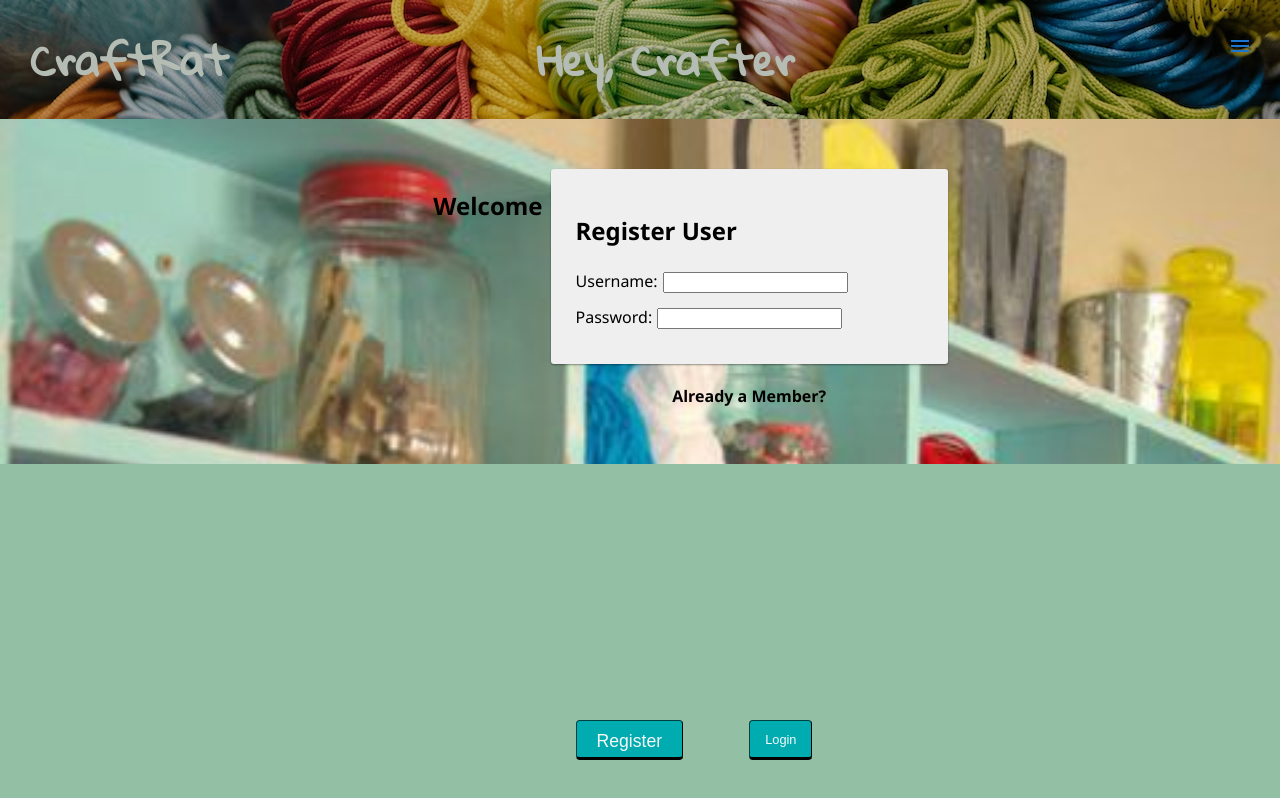
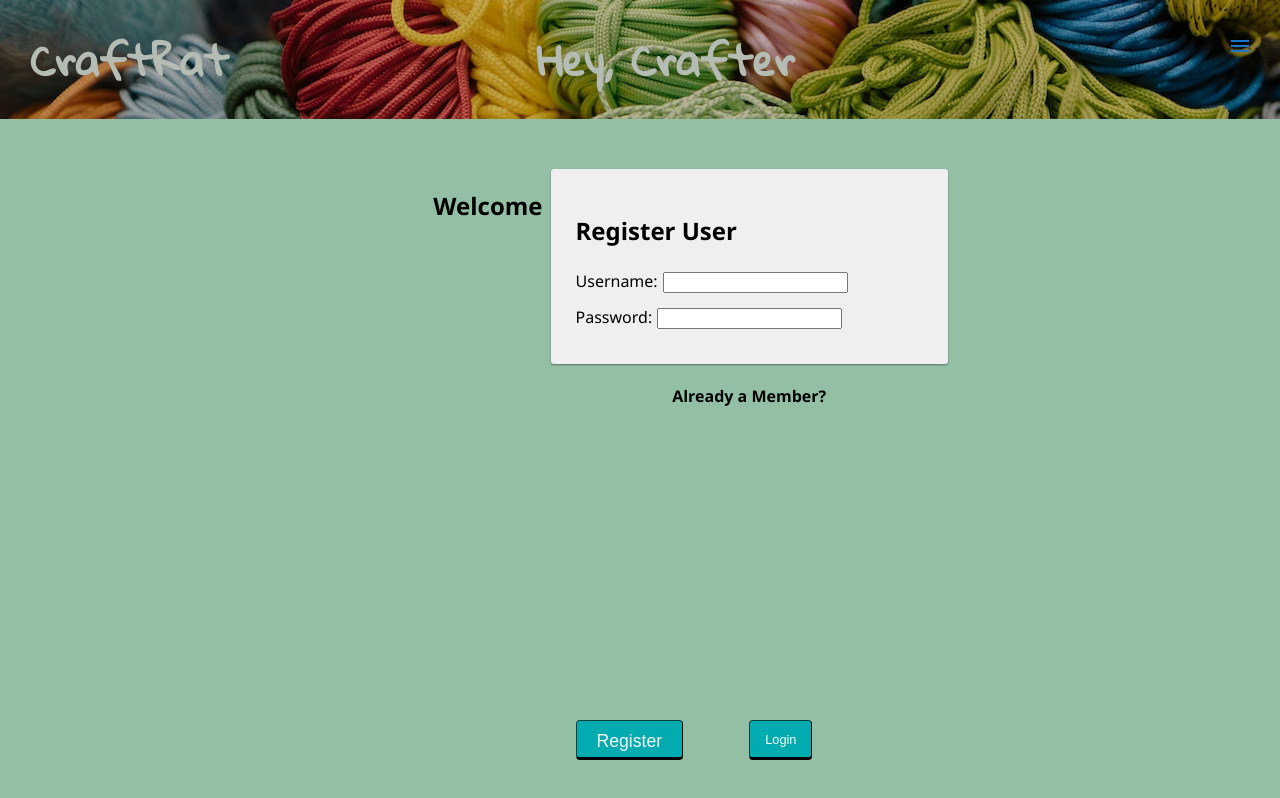
Before and after one commit to CrystalRedmon/craft-rat, a React (Create React App) app: page /about#/home in a window 1280 px wide. Built offline with nearby package versions, Linux system fonts and the light colour scheme; no server answers.

Commit message:
remove background image

```diff
--- a/src/components/App/App.css
+++ b/src/components/App/App.css
@@ -142,8 +142,8 @@ input {
   padding: 5px;
 }
 
-.background{
+/* .background{
   background-image: url('/public/shelves.jpeg');
   background-repeat: no-repeat;
   background-size: cover;
-}
+} */
```
Also changed, not shown: src/images/16696763633534091718786092036216.jpg (added), src/images/yellowcrafts.jpg (added).
